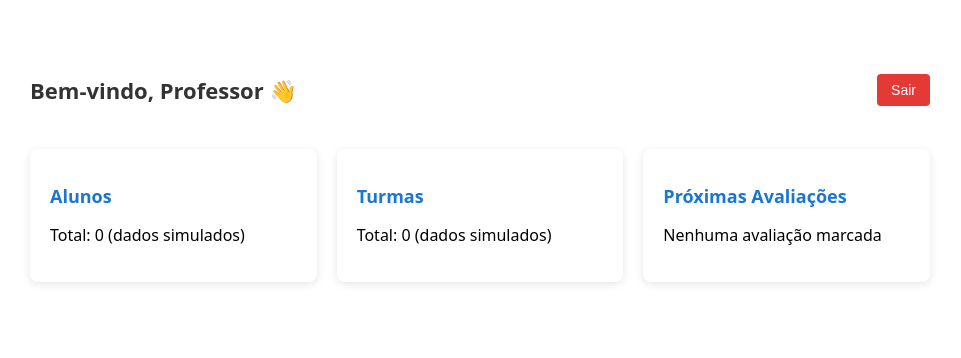
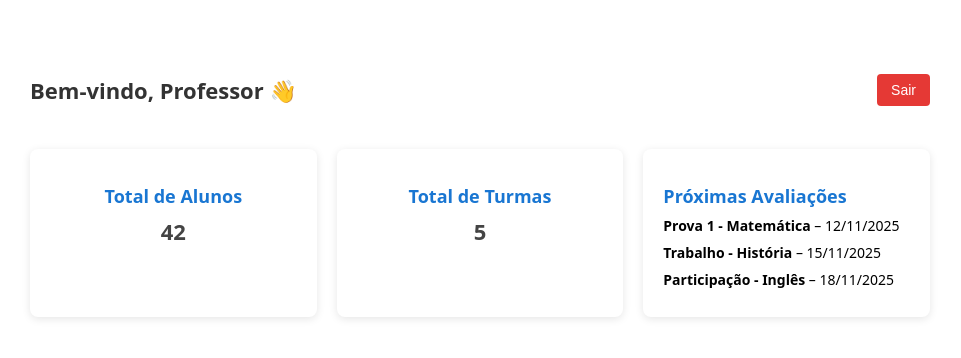
Before and after one commit to lukasasael/React-Portal-Professor, a React (Create React App) app in the folder portal-professor/: page /dashboard in a window 1280 px wide. Shown: the top 358 px of the page, without its empty margins (160-1121 px from the left). Built offline with nearby package versions, Linux system fonts and the light colour scheme.

Commit message:
Minor Autentication Upgrade, Dashboard Upgrade

```diff
--- a/portal-professor/src/contexts/AuthContext.tsx
+++ b/portal-professor/src/contexts/AuthContext.tsx
@@ -1,11 +1,11 @@
 import { createContext, useContext, useState, ReactNode } from "react";
 import { useNavigate } from "react-router-dom";
-import { fakeLogin } from "../services/api";
+import { fakeLogin } from "../services/api"; // ✅ função que consulta o json-server
 
 type User = {
   id: number;
   email: string;
-  name?: string;
+  name: string;
 };
 
 type AuthContextType = {
@@ -24,18 +24,21 @@ export function AuthProvider({ children }: { children: ReactNode }) {
   );
   const navigate = useNavigate();
 
+  // 🧠 Aqui está a sequência: chama API → guarda token → redireciona
   async function login(email: string, password: string) {
     try {
-      const response = await fakeLogin(email, password);
+      const response = await fakeLogin(email, password); // 1️⃣ Chamada à API
 
       setUser(response.user);
       setToken(response.token);
 
+      // 2️⃣ Guarda o token no localStorage
       localStorage.setItem("token", response.token);
 
+      // 3️⃣ Redireciona pro dashboard
       navigate("/dashboard");
     } catch (err) {
-      alert("Credenciais inválidas ou erro de conexão com a API.");
+      alert("E-mail ou senha incorretos ou problema de conexão.");
     }
   }
 
--- a/portal-professor/src/pages/Dashboard/index.css
+++ b/portal-professor/src/pages/Dashboard/index.css
@@ -50,3 +50,34 @@
   margin-bottom: 8px;
   color: #1976d2;
 }
+
+.card p {
+  font-size: 22px;
+  margin: 0;
+  font-weight: bold;
+  color: #444;
+}
+
+.card.avaliacoes ul {
+  list-style: none;
+  padding: 0;
+  margin: 0;
+}
+
+.card.avaliacoes li {
+  margin-bottom: 8px;
+  font-size: 14px;
+}
+
+.card.destaque {
+  text-align: center;
+}
+
+.dashboard-loading {
+  display: flex;
+  justify-content: center;
+  align-items: center;
+  height: 60vh;
+  font-size: 18px;
+  color: #555;
+}
--- a/portal-professor/src/pages/Dashboard/index.tsx
+++ b/portal-professor/src/pages/Dashboard/index.tsx
@@ -1,8 +1,39 @@
+import { useEffect, useState } from "react";
 import { useAuth } from "../../contexts/AuthContext";
 import "./index.css";
 
+type DashboardData = {
+  totalAlunos: number;
+  totalTurmas: number;
+  proximasAvaliacoes: { nome: string; data: string }[];
+};
+
 export default function Dashboard() {
   const { user, logout } = useAuth();
+  const [dados, setDados] = useState<DashboardData | null>(null);
+
+  useEffect(() => {
+    // 🧠 Simula uma chamada de API (dados fake)
+    setTimeout(() => {
+      setDados({
+        totalAlunos: 42,
+        totalTurmas: 5,
+        proximasAvaliacoes: [
+          { nome: "Prova 1 - Matemática", data: "2025-11-12" },
+          { nome: "Trabalho - História", data: "2025-11-15" },
+          { nome: "Participação - Inglês", data: "2025-11-18" },
+        ],
+      });
+    }, 800);
+  }, []);
+
+  if (!dados) {
+    return (
+      <div className="dashboard-loading">
+        <p>Carregando dados...</p>
+      </div>
+    );
+  }
 
   return (
     <div className="dashboard-container">
@@ -14,19 +45,25 @@ export default function Dashboard() {
       </header>
 
       <main className="dashboard-content">
-        <div className="card">
-          <h2>Alunos</h2>
-          <p>Total: 0 (dados simulados)</p>
+        <div className="card destaque">
+          <h2>Total de Alunos</h2>
+          <p>{dados.totalAlunos}</p>
         </div>
 
-        <div className="card">
-          <h2>Turmas</h2>
-          <p>Total: 0 (dados simulados)</p>
+        <div className="card destaque">
+          <h2>Total de Turmas</h2>
+          <p>{dados.totalTurmas}</p>
         </div>
 
-        <div className="card">
+        <div className="card avaliacoes">
           <h2>Próximas Avaliações</h2>
-          <p>Nenhuma avaliação marcada</p>
+          <ul>
+            {dados.proximasAvaliacoes.map((av, i) => (
+              <li key={i}>
+                <strong>{av.nome}</strong> – {new Date(av.data).toLocaleDateString("pt-BR")}
+              </li>
+            ))}
+          </ul>
         </div>
       </main>
     </div>
--- a/portal-professor/src/pages/Login/index.tsx
+++ b/portal-professor/src/pages/Login/index.tsx
@@ -16,7 +16,7 @@ export default function Login() {
 
     try {
       await login(email, password);
-    } catch {
+    } catch (err) {
       setError("E-mail ou senha incorretos.");
     } finally {
       setLoading(false);
--- a/portal-professor/src/services/api.ts
+++ b/portal-professor/src/services/api.ts
@@ -1,23 +1,14 @@
 import axios from "axios";
 
 export async function fakeLogin(email: string, password: string) {
-  try {
-    // Faz requisição GET simulando autenticação
   const response = await axios.get("http://localhost:5500/users", {
     params: { email, password },
   });
 
-    // Se encontrar o usuário, retorna o token fake e os dados
   if (response.data.length > 0) {
     const user = response.data[0];
-      return {
-        token: "fake-jwt-token-123",
-        user,
-      };
+    return { token: "fake-jwt-token-123", user };
   } else {
     throw new Error("Credenciais inválidas");
   }
-  } catch (err) {
-    throw new Error("Erro de conexão com a API");
 }
-}
```
Lines whose indentation alone changed are shown as unchanged.
